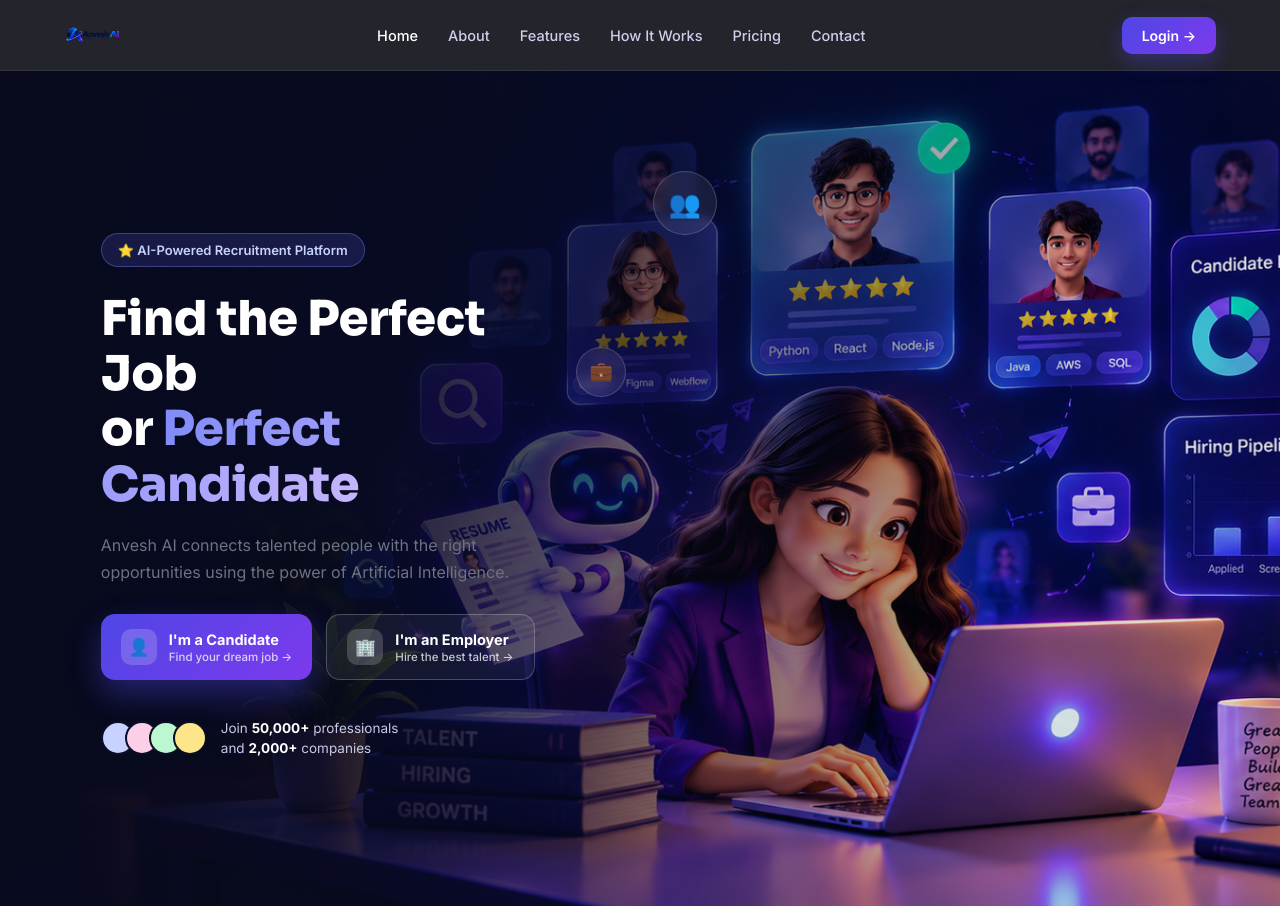
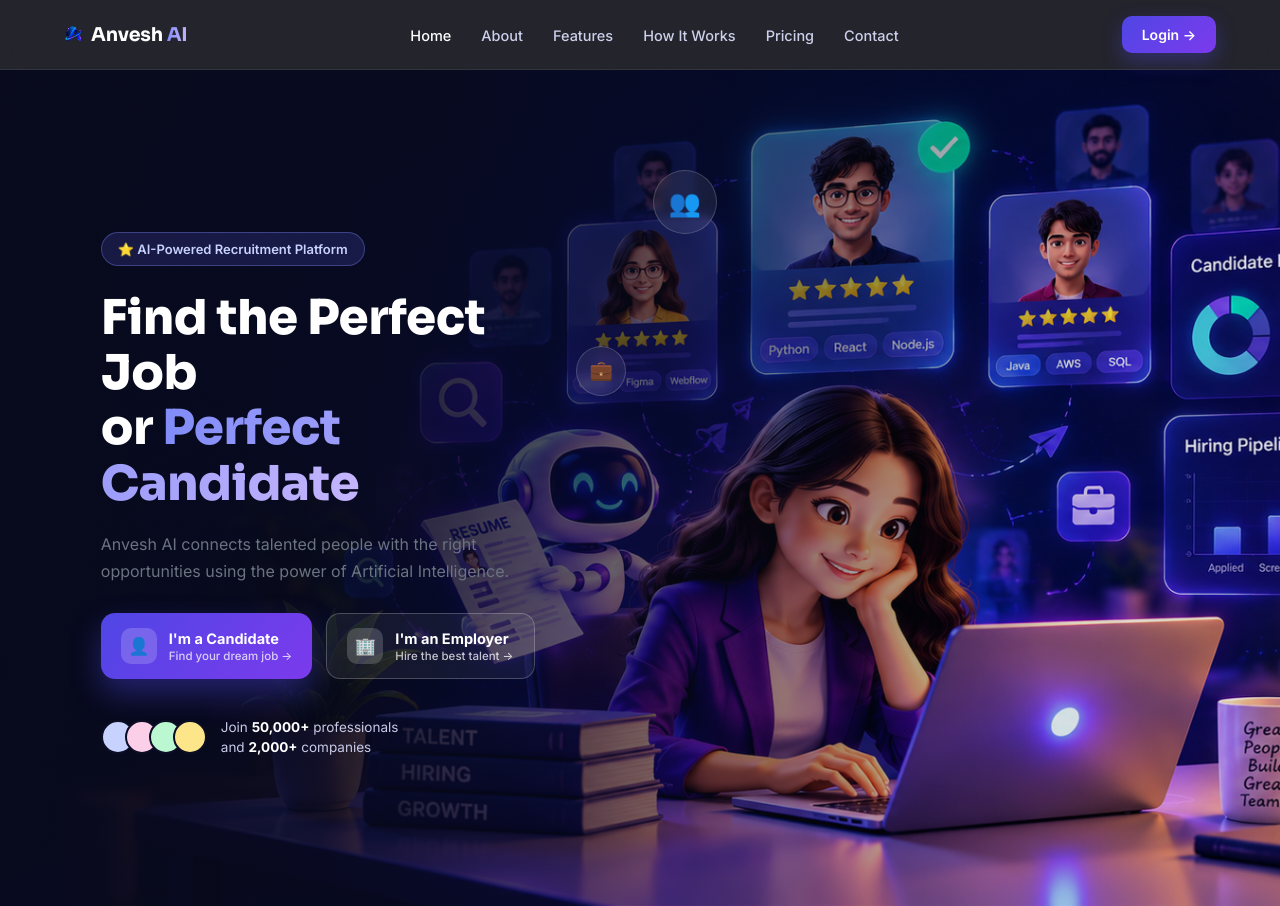
Before and after one commit to Nishant9764/AnveshAI_Portal, a Flask app: page / in a window 1280 px wide. Shown: the top 906 px of the page. Run offline with Flask 3, Linux system fonts and the light colour scheme; some libraries are stand-ins or nearby versions.

Commit message:
Updated index.html

```diff
--- a/templates/index.html
+++ b/templates/index.html
@@ -47,11 +47,27 @@ Perfect Candidate{% endblock %} {% block content %}
   .av-nav__brand {
     display: flex;
     align-items: center;
+    gap: 10px;
+    text-decoration: none;
   }
   .av-nav__brand img {
-    height: 38px;
+    height: 34px;
     width: auto;
     display: block;
+  }
+  .av-nav__brand-text {
+    font-family: "Sora", sans-serif;
+    font-weight: 700;
+    font-size: 19px;
+    letter-spacing: -0.2px;
+    color: #ffffff;
+  }
+  .av-nav__brand-text em {
+    font-style: normal;
+    background: linear-gradient(90deg, #818cf8, #c4b5fd);
+    -webkit-background-clip: text;
+    background-clip: text;
+    color: transparent;
   }
   .av-nav__links {
     display: flex;
@@ -803,9 +819,10 @@ Perfect Candidate{% endblock %} {% block content %}
   <nav class="av-nav">
     <a href="{{ url_for('index') }}" class="av-nav__brand">
       <img
-        src="{{ url_for('static', filename='images/anvesh-ai-logo.png') }}"
+        src="{{ url_for('static', filename='images/anvesh-ai-icon.png') }}"
         alt="Anvesh AI"
       />
+      <span class="av-nav__brand-text">Anvesh <em>AI</em></span>
     </a>
 
     <input type="checkbox" id="av-nav-toggle" class="av-nav__toggle" />
@@ -1208,11 +1225,29 @@ Perfect Candidate{% endblock %} {% block content %}
   <footer class="site-footer">
     <div class="footer-grid">
       <div class="footer-brand">
-        <img
-          src="{{ url_for('static', filename='images/anvesh-ai-logo.png') }}"
-          alt="Anvesh AI"
-          style="height: 34px; width: auto; margin-bottom: 10px"
-        />
+        <div
+          style="
+            display: flex;
+            align-items: center;
+            gap: 10px;
+            margin-bottom: 10px;
+          "
+        >
+          <img
+            src="{{ url_for('static', filename='images/anvesh-ai-icon.png') }}"
+            alt="Anvesh AI"
+            style="height: 30px; width: auto"
+          />
+          <span
+            style="
+              font-family: 'Sora', sans-serif;
+              font-weight: 700;
+              font-size: 18px;
+              color: #ffffff;
+            "
+            >Anvesh AI</span
+          >
+        </div>
         <p>AI Powered Recruitment Platform</p>
       </div>
       <div class="footer-col">
```
Also changed, not shown: static/images/anvesh-ai-icon.png (added).
